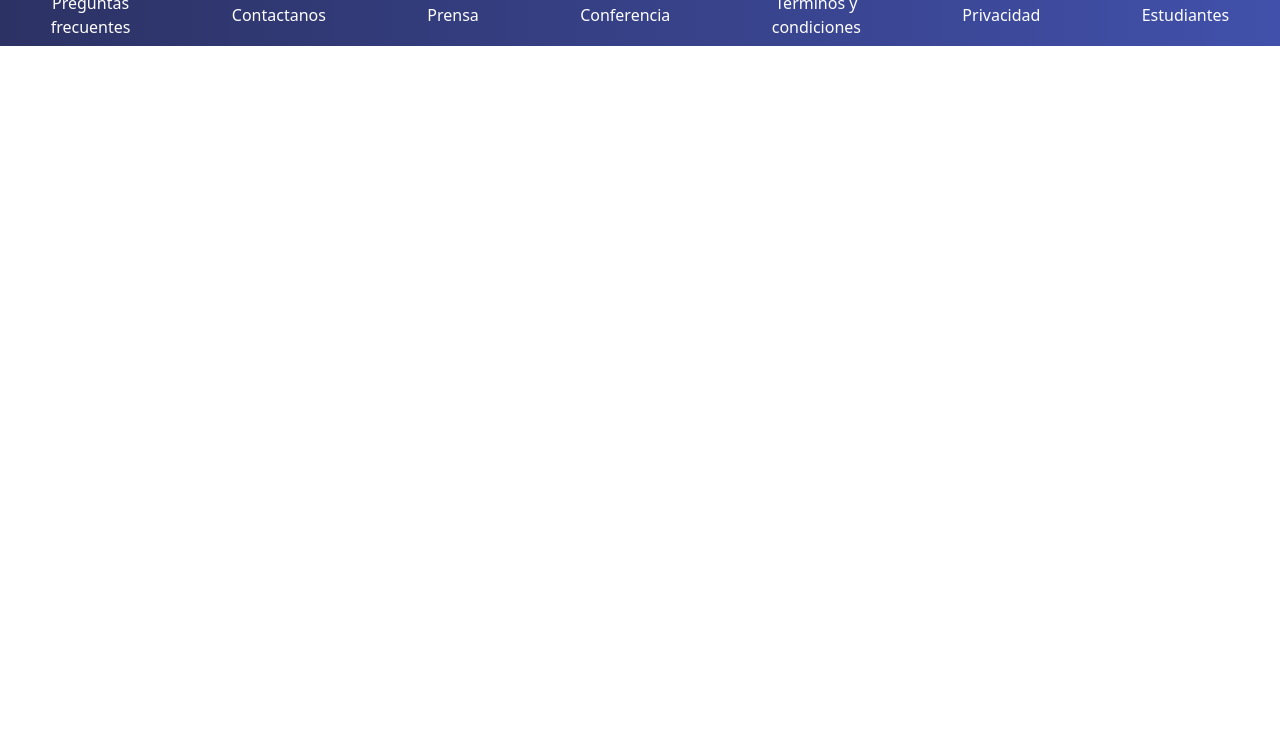
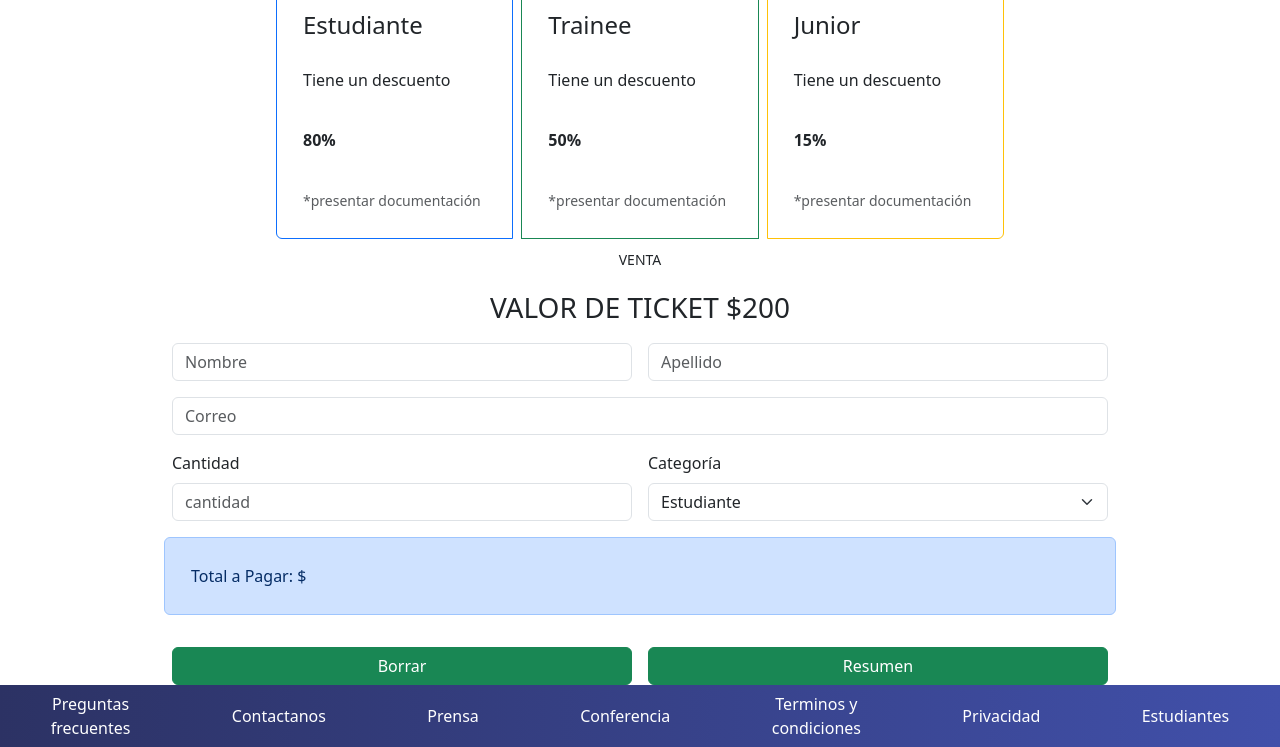
Before and after one commit to ProiettoP/Integrador, a plain HTML site: page ticket.html in a window 1280 px wide. Shown: the part 73-820 px from the top of the page. Drawn offline with nearby package versions, Linux system fonts and the light colour scheme.

Commit message:
integrador

```diff
--- /dev/null
+++ b/js/funciones.js
@@ -0,0 +1,51 @@
+function calcularTotal() {
+    var cantEntradas,
+      total,
+      categoria,
+      entradaEstudiante,
+      entradaTrainee,
+      entradaJr,
+      general;
+
+    console.log('entra a la funcion');
+    cantEntradas = document.getElementById('inputCantidad').value;
+    categoria = document.getElementById('inputCategoria').value;
+
+    console.log('cant entradas ' + cantEntradas + 'categoria ' + categoria);
+
+    entradaEstudiante = 200 - (200 * 80) / 100;
+    entradaTrainee = 200 - (200 * 50) / 100;
+    entradaJr = 200 - (200 * 15) / 100;
+    general = 200;
+
+    if (cantEntradas > 0 && !isNaN(cantEntradas) && cantEntradas % 1 == 0) {
+        if (categoria == 'Estudiante') {
+        total = entradaEstudiante * cantEntradas;
+        document.getElementById('importeTotal').innerHTML =
+          'Total a Pagar: \u0024' + total;
+      } else if (categoria == 'Trainee') {
+        total = entradaTrainee * cantEntradas;
+        document.getElementById('importeTotal').innerHTML =
+          'Total a Pagar: \u0024' + total;
+      } else if (categoria == 'Junior') {
+        total = entradaJr * cantEntradas;
+        document.getElementById('importeTotal').innerHTML =
+          'Total a Pagar: \u0024' + total;
+      } else if (categoria == 'General') {
+        total = general * cantEntradas;
+        document.getElementById('importeTotal').innerHTML =
+          'Total a Pagar: \u0024' + total;
+      }
+    } else {
+      window.alert('Debe ingresar la cantidad de entradas en números enteros');
+    }
+  }
+
+  function borrar() {
+    document.getElementById('inputNombre').value = ' ';
+    document.getElementById('inputApellido').value = ' ';
+    document.getElementById('inputEmail').value = ' ';
+    document.getElementById('inputCantidad').value = ' ';
+    document.getElementById('inputCategoria').value = 'Estudiante';
+    document.getElementById('importeTotal').innerHTML = 'Total a Pagar: \u0024';
+  }
--- a/ticket.html
+++ b/ticket.html
@@ -6,9 +6,11 @@
     <meta name="viewport" content="width=device-width, initial-scale=1.0">
     <link href="css/style.css" rel="stylesheet">
     <link href="https://cdn.jsdelivr.net/npm/bootstrap@5.3.0-alpha3/dist/css/bootstrap.min.css" rel="stylesheet" integrity="sha384-KK94CHFLLe+nY2dmCWGMq91rCGa5gtU4mk92HdvYe+M/SXH301p5ILy+dN9+nJOZ" crossorigin="anonymous">
+    <script type="text/javascript" src="js/funciones.js"></script>
     <title>tickets</title>
 </head>
 <body>
+
     <header>
         <div class="container-fluid text-center">
             <div class="row">
@@ -31,6 +33,91 @@
         </div>
     </header>
 
+    <div class="container-fluid d-flex justify-content-center " >
+
+      <div class="card-group "  style="width: 46rem;">
+        <div class="card border border-primary text-center mx-1">
+          <div class="card-body">
+            <p class="card-text h4">Estudiante</p>
+            <p class="card-text">Tiene un descuento</p>
+            <p class="card-text"> <strong>80%</strong></p>
+            <p class="card-text text-muted"> <small> *presentar documentación</small></p>
+          </div>
+        </div>
+
+        <div class="card border border-success text-center mx-1" >
+          <div class="card-body">
+            <p class="card-text h4">Trainee</p>
+            <p class="card-text">Tiene un descuento</p>
+            <p class="card-text"> <strong>50%</strong></p>
+            <p class="card-text text-muted"><small> *presentar documentación</small></p>
+          </div>
+        </div>
+
+        <div class="card border border-warning text-center mx-1" >
+          <div class="card-body">
+            <p class="card-text h4">Junior</p>
+            <p class="card-text">Tiene un descuento</p>
+            <p class="card-text"> <strong>15%</strong></p>
+            <p class="card-text text-muted"><small> *presentar documentación</small></p>
+          </div>
+        </div>
+      </div>
+    </div>
+
+
+
+      <div>
+        <p class="text-uppercase pt-2 mb-0 text-center">
+          <small>venta</small>
+        </p>
+        <p class="h3 text-uppercase text-center">valor de ticket $200</p>
+      </div>
+
+      <div class="container-fluid col-9">
+      <form class="row g-3" id="compraEntradas">
+
+        <div class="col-md-6">
+          <input type="text" class="form-control" id="inputNombre" placeholder="Nombre"  aria-label="Nombre" >
+        </div>
+        <div class="col-md-6">
+          <input type="text" class="form-control" id="inputApellido" placeholder="Apellido"  aria-label="Apellido">
+        </div>
+        <div class="col-12">
+          <input type="email" class="form-control" id="inputEmail" placeholder="Correo" aria-label="Correo">
+        </div>
+
+        <div class="col-md-6">
+          <label for="inputCantidad" class="form-label">Cantidad</label>
+          <input type="text" class="form-control" id="inputCantidad" placeholder="cantidad">
+        </div>
+        <div class="col-md-6">
+          <label for="inputCategoria" class="form-label">Categoría</label>
+          <select id="inputCategoria" class="form-select" >
+            <option selected>Estudiante</option>
+            <option>Trainee</option>
+            <option>Junior</option>
+            <option>General</option>
+          </select>
+        </div>
+
+        <div class="alert alert-primary " role="alert" >
+          <p class="mb-0" id="importeTotal">Total a Pagar: $</p>
+        </div>
+
+        <div class="col">
+            <button class="btn btn-success col-sm-12  botonEnviar" type="button" id="btnBorrar" onclick="borrar();">Borrar</button>
+        </div>
+        <div class="col">
+            <button class="btn btn-success col-sm-12 botonEnviar" type="button" id="btnResumen"  onclick="calcularTotal();">Resumen</button>
+          </div>
+        </div>
+
+      </form>
+    </div>
+
+    </section>
+
 
     <footer>
 
@@ -45,6 +132,7 @@
         </div>
 
     </footer>
+
 <script src="https://cdn.jsdelivr.net/npm/bootstrap@5.3.0-alpha3/dist/js/bootstrap.bundle.min.js" integrity="sha384-ENjdO4Dr2bkBIFxQpeoTz1HIcje39Wm4jDKdf19U8gI4ddQ3GYNS7NTKfAdVQSZe" crossorigin="anonymous"></script>
 </body>
 </html>
```
Also changed, not shown: css/style.css (line endings or trailing spaces).
